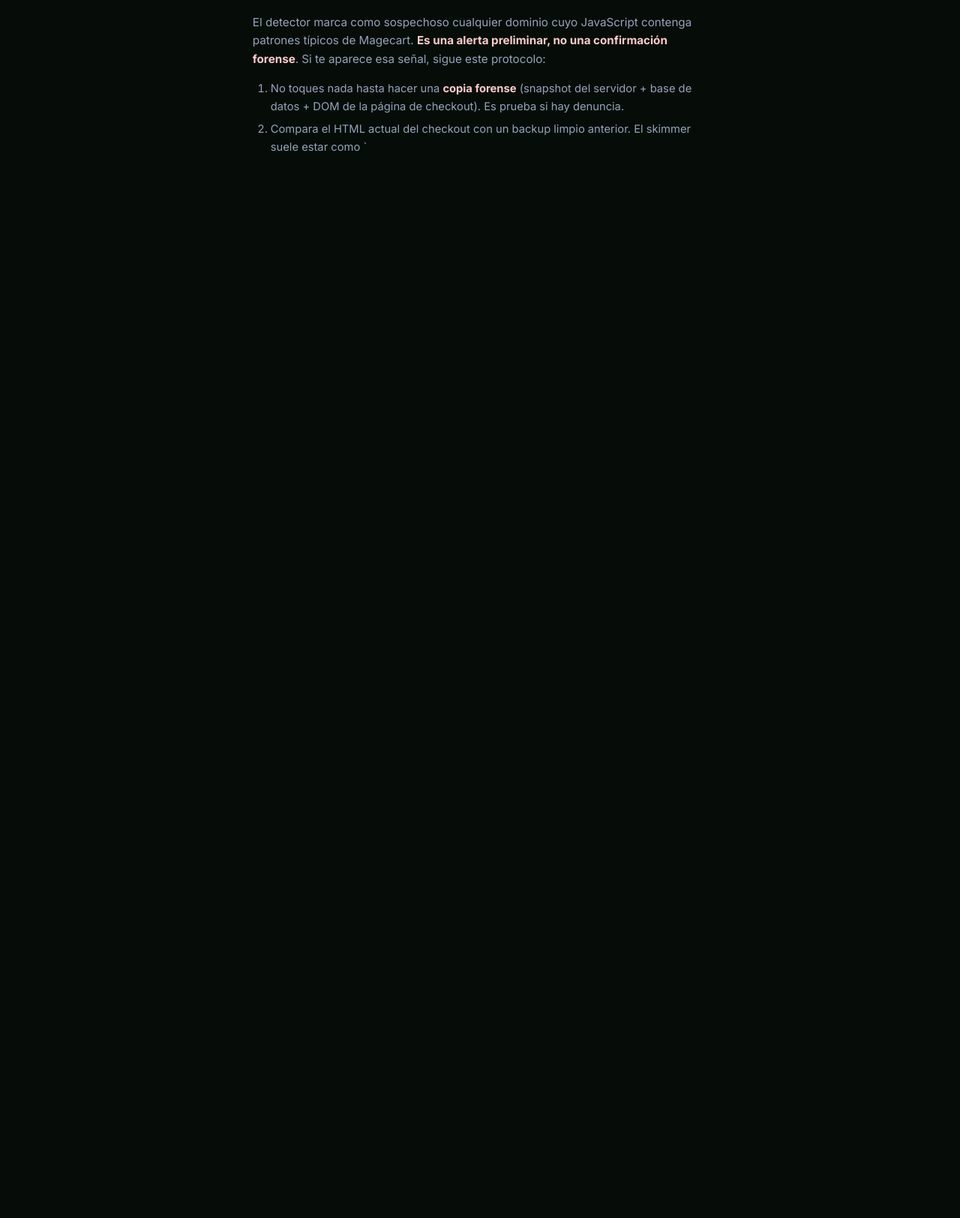
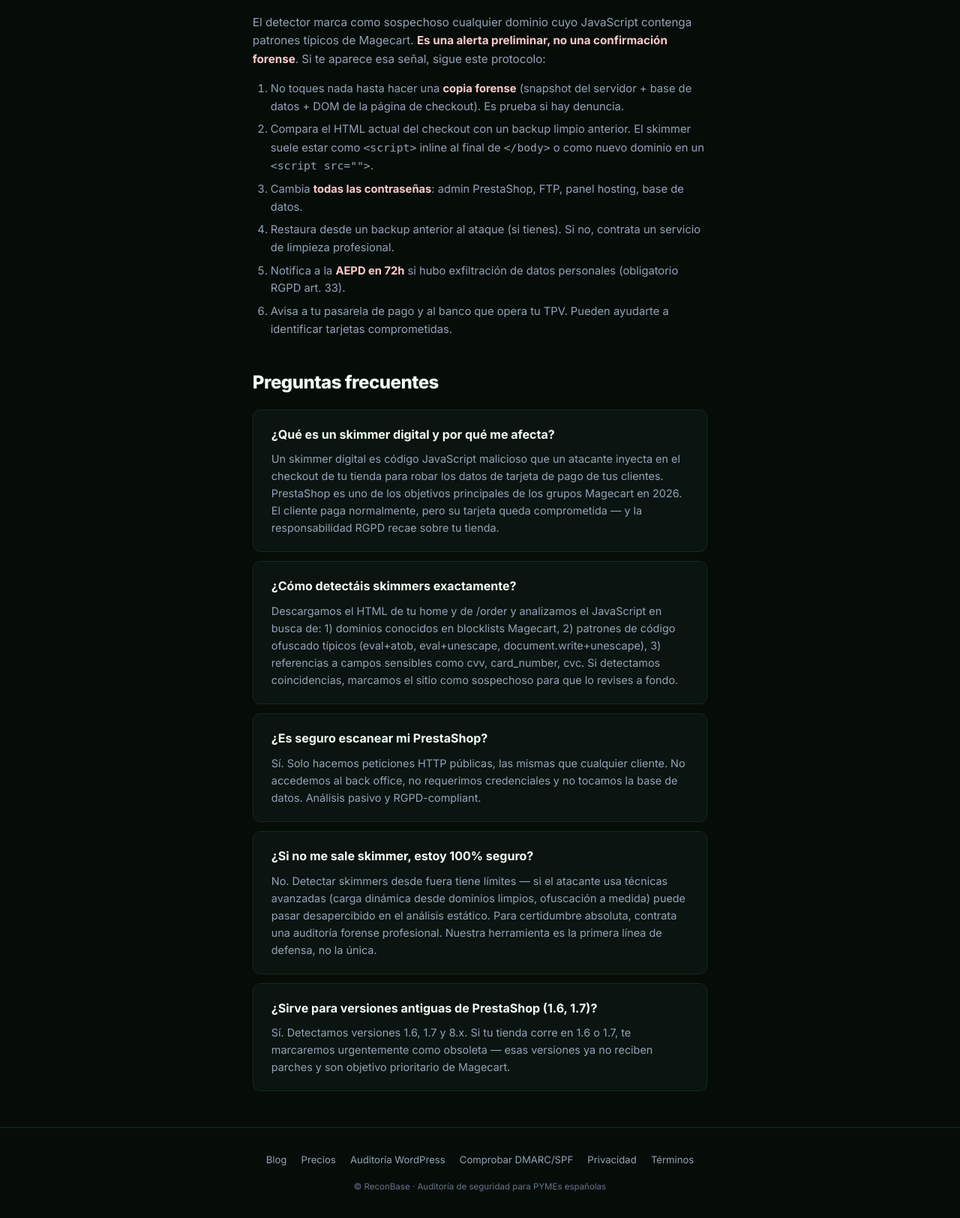
Before and after one commit to Lucassesma/ReconBase, a Flask app: page /auditoria-prestashop in a window 1280 px wide. Shown: the part 1797-3421 px from the top of the page at 75% size. Before the commit the page ends 1999 px from the top, so only its background shows below. Run offline with Flask 3, Linux system fonts and the light colour scheme; data that the repository does not hold is empty; some libraries are stand-ins or nearby versions.

Commit message:
fix: landing PrestaShop rota por <script> literal en el texto
CAUSA RAIZ del 'no va' de PrestaShop desde el dia 1:

En la seccion de contenido habia un <li> con etiquetas <script> y
</body> LITERALES (sin escapar) dentro del texto:
  "...el skimmer suele estar como `<script>` inline al final de
   `</body>` o como nuevo dominio en un `<script src="">`."

El navegador interpretaba ese <script> literal como una etiqueta de
script real, rompiendo el parseo del HTML y tragandose el bloque
<script> real de la pagina. Resultado: scanPS() nunca se definia y
el boton 'Auditar mi tienda' no hacia absolutamente nada (sin error
visible, sin red, nada).

Solucion: escapar las etiquetas con &lt; &gt; + envolver en <code>.

Verificado: el resto de plantillas estan limpias y el JS de scanPS
pasa 'node --check'. El endpoint /api/auditar-cms ya funcionaba
(probado con curl, HTTP 200).

```diff
--- a/templates/landing_prestashop.html
+++ b/templates/landing_prestashop.html
@@ -230,7 +230,7 @@ footer a{color:var(--muted-2);margin:0 .6rem}
   <p>El detector marca como sospechoso cualquier dominio cuyo JavaScript contenga patrones típicos de Magecart. <strong>Es una alerta preliminar, no una confirmación forense</strong>. Si te aparece esa señal, sigue este protocolo:</p>
   <ol style="color:var(--muted-2);font-size:.92rem;margin:.75rem 0 1rem 1.5rem">
     <li style="margin-bottom:.45rem">No toques nada hasta hacer una <strong>copia forense</strong> (snapshot del servidor + base de datos + DOM de la página de checkout). Es prueba si hay denuncia.</li>
-    <li style="margin-bottom:.45rem">Compara el HTML actual del checkout con un backup limpio anterior. El skimmer suele estar como `<script>` inline al final de `</body>` o como nuevo dominio en un `<script src="">`.</li>
+    <li style="margin-bottom:.45rem">Compara el HTML actual del checkout con un backup limpio anterior. El skimmer suele estar como <code>&lt;script&gt;</code> inline al final de <code>&lt;/body&gt;</code> o como nuevo dominio en un <code>&lt;script src=""&gt;</code>.</li>
     <li style="margin-bottom:.45rem">Cambia <strong>todas las contraseñas</strong>: admin PrestaShop, FTP, panel hosting, base de datos.</li>
     <li style="margin-bottom:.45rem">Restaura desde un backup anterior al ataque (si tienes). Si no, contrata un servicio de limpieza profesional.</li>
     <li style="margin-bottom:.45rem">Notifica a la <strong>AEPD en 72h</strong> si hubo exfiltración de datos personales (obligatorio RGPD art. 33).</li>
```
